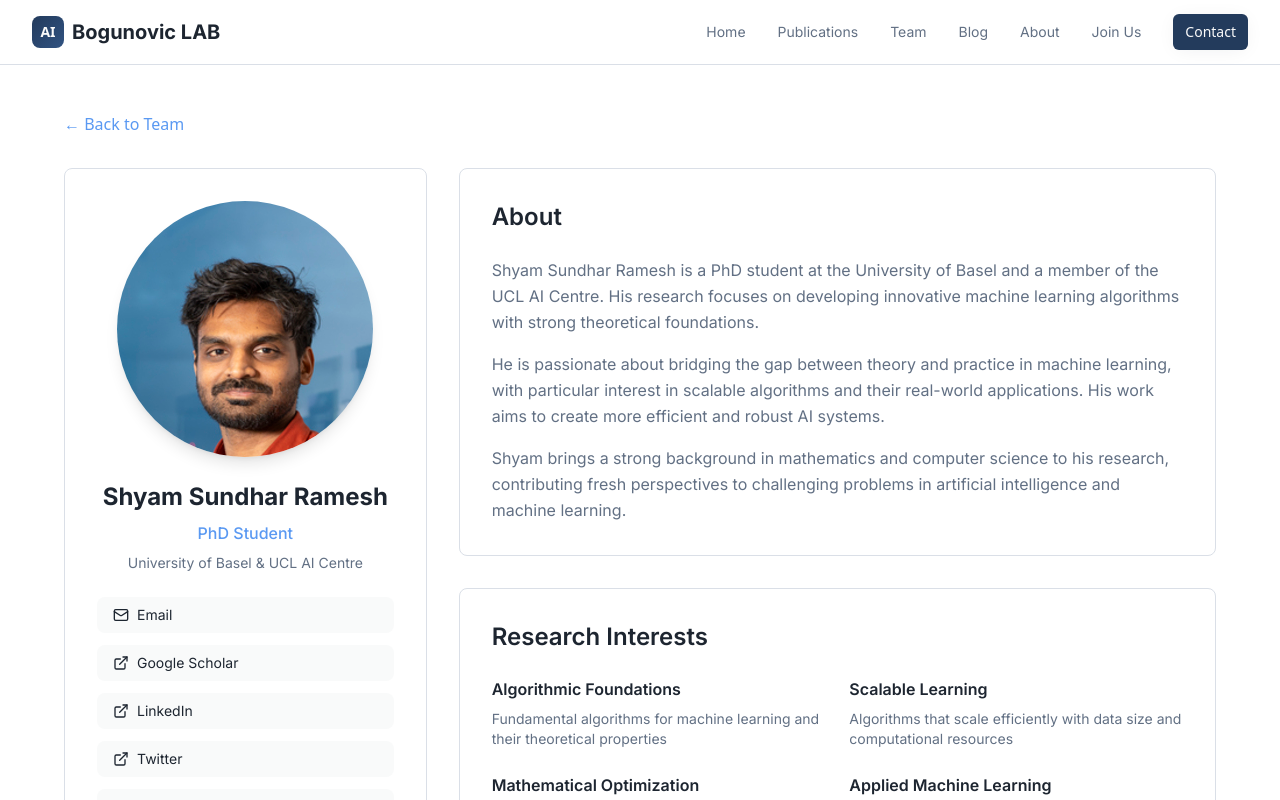
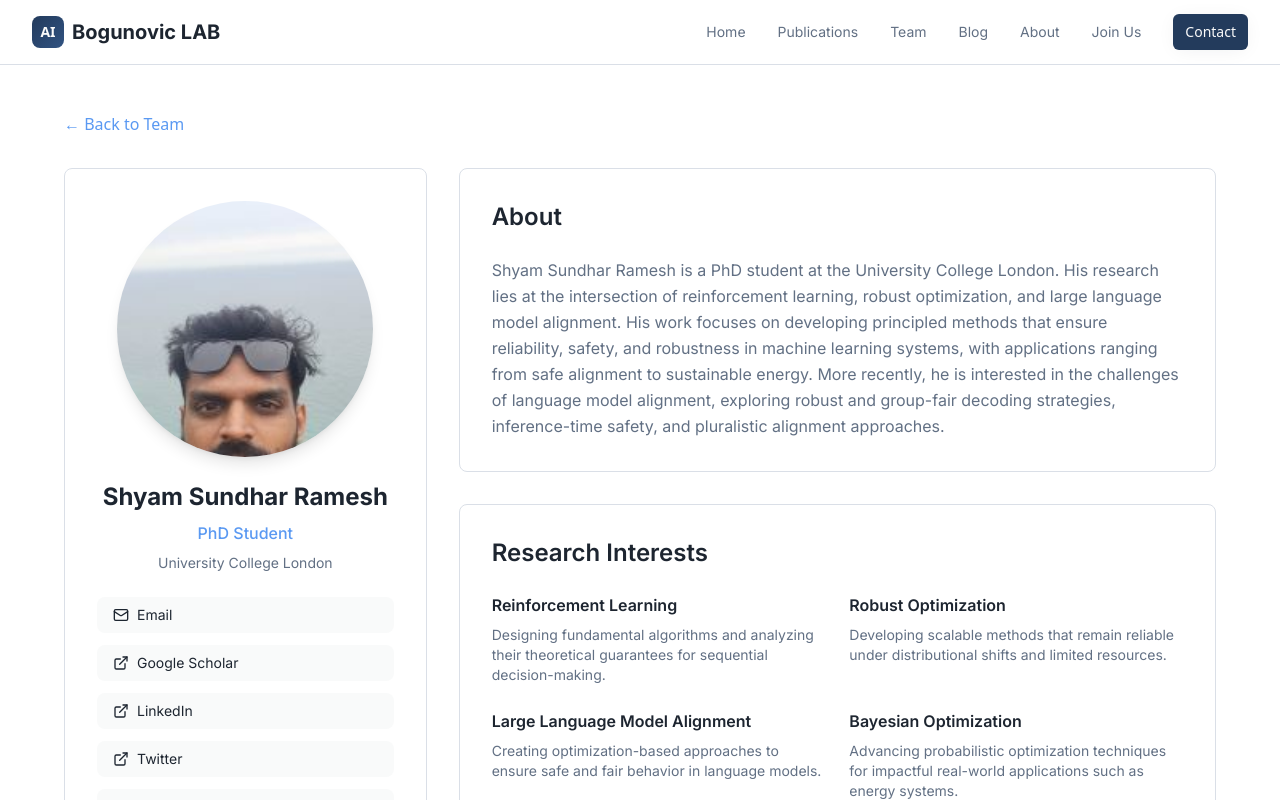
Before and after one commit to ilijabogunovic/rhine-ai, a React (Vite) app: page /team/shyam-sundhar-ramesh in a window 1280 px wide. Shown: the top 800 px of the page. Built offline with nearby package versions, Linux system fonts and the light colour scheme.

Commit message:
shyam-photo-webpage

```diff
--- a/src/pages/profiles/ShyamSundharRamesh.tsx
+++ b/src/pages/profiles/ShyamSundharRamesh.tsx
@@ -4,57 +4,55 @@ const ShyamSundharRamesh = () => {
   const profileData = {
     name: "Shyam Sundhar Ramesh",
     role: "PhD Student",
-    affiliation: "University of Basel & UCL AI Centre",
-    image: "/shyam-ramesh-profile.jpg",
+    affiliation: "University College London",
+    image: "/shyam-ramesh-new.jpg",
     about: [
-      "Shyam Sundhar Ramesh is a PhD student at the University of Basel and a member of the UCL AI Centre. His research focuses on developing innovative machine learning algorithms with strong theoretical foundations.",
-      "He is passionate about bridging the gap between theory and practice in machine learning, with particular interest in scalable algorithms and their real-world applications. His work aims to create more efficient and robust AI systems.",
-      "Shyam brings a strong background in mathematics and computer science to his research, contributing fresh perspectives to challenging problems in artificial intelligence and machine learning."
+      "Shyam Sundhar Ramesh is a PhD student at the University College London. His research lies at the intersection of reinforcement learning, robust optimization, and large language model alignment. His work focuses on developing principled methods that ensure reliability, safety, and robustness in machine learning systems, with applications ranging from safe alignment to sustainable energy. More recently, he is interested in the challenges of language model alignment, exploring robust and group-fair decoding strategies, inference-time safety, and pluralistic alignment approaches."
     ],
     researchInterests: [
       {
-        title: "Algorithmic Foundations",
-        description: "Fundamental algorithms for machine learning and their theoretical properties"
+        title: "Reinforcement Learning",
+        description: "Designing fundamental algorithms and analyzing their theoretical guarantees for sequential decision-making."
       },
       {
-        title: "Scalable Learning",
-        description: "Algorithms that scale efficiently with data size and computational resources"
+        title: "Robust Optimization",
+        description: "Developing scalable methods that remain reliable under distributional shifts and limited resources."
       },
       {
-        title: "Mathematical Optimization",
-        description: "Optimization theory and methods for machine learning applications"
+        title: "Large Language Model Alignment",
+        description: "Creating optimization-based approaches to ensure safe and fair behavior in language models."
       },
       {
-        title: "Applied Machine Learning",
-        description: "Practical applications of ML algorithms to real-world problems"
+        title: "Bayesian Optimization",
+        description: "Advancing probabilistic optimization techniques for impactful real-world applications such as energy systems."
       }
     ],
     publications: [],
     socialLinks: [
       {
         type: "email" as const,
-        url: "mailto:shyam.ramesh@example.com",
+        url: "mailto:shyam.ramesh.22@ucl.ac.uk",
         label: "Email"
       },
       {
         type: "scholar" as const,
-        url: "https://scholar.google.com/citations?user=sramesh",
+        url: "https://scholar.google.com/citations?user=-d5usyUAAAAJ&hl=en",
         label: "Google Scholar"
       },
       {
         type: "linkedin" as const,
-        url: "https://linkedin.com/in/shyam-ramesh",
+        url: "https://www.linkedin.com/in/shyamsundharr/",
         label: "LinkedIn"
       },
       {
         type: "twitter" as const,
-        url: "https://twitter.com/shyam_ramesh",
+        url: "https://x.com/shyam91019594",
         label: "Twitter"
       },
       {
         type: "external" as const,
-        url: "https://shyamramesh.com",
-        label: "External Website"
+        url: "https://github.com/rsshyam",
+        label: "GitHub"
       }
     ]
   };
```
Also changed, not shown: public/shyam-ramesh-new.jpg (added).
